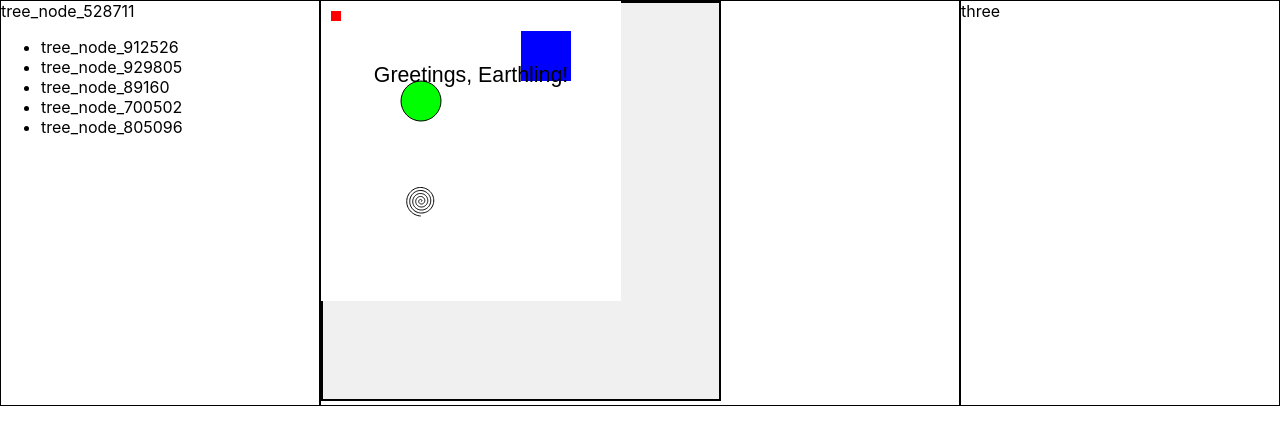
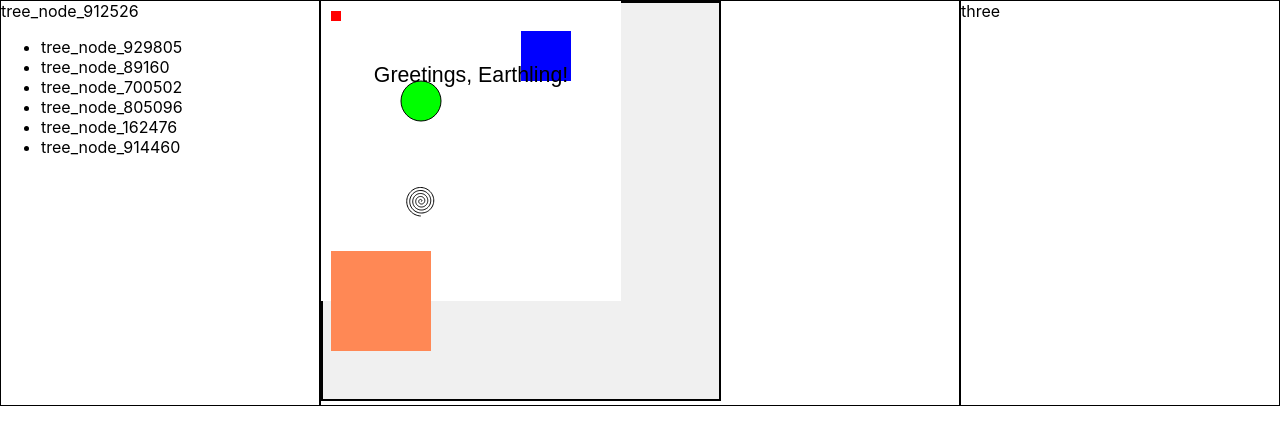
Before and after one commit to joshmarinacci/vized2, a React (Create React App) app: page / in a window 1280 px wide. Shown: the top 444 px of the page. Built offline with nearby package versions, Linux system fonts and the light colour scheme.

Commit message:
improve rendering turn selection back on

```diff
--- a/src/App.tsx
+++ b/src/App.tsx
@@ -29,6 +29,14 @@ export function make_default_tree() {
     root.components.push(new RectShapeObject())
     root.components.push(new FilledShapeObject('white'))
 
+    {
+        let rect3 = new TreeNodeImpl()
+        rect3.components.push(new RectShapeObject())
+        rect3.components.push(new BoundedShapeObject(new Rect(10, 250, 100, 100)))
+        rect3.components.push(new FilledShapeObject("#ff8855"))
+        rect3.components.push(new MovableBoundedShape(rect3))
+        add_child_to_parent(rect3, root)
+    }
     {
         let rect1 = new TreeNodeImpl()
         rect1.components.push(new RectShapeObject())
@@ -92,8 +100,9 @@ function TreeView(props:{root:TreeNode}) {
     </div>
 }
 
-export function setup_state():GlobalState {
+export function setup_state(root:TreeNode):GlobalState {
     let state:GlobalState = new GlobalState()
+    state.set_root(root)
     // state.props_renderers.push(new FilledShapePropRenderer(state))
     // state.jsonexporters.push(new FilledShapeJSONExporter())
     state.powerups.push(new BoundedShapePowerup())
@@ -108,7 +117,7 @@ export function setup_state():GlobalState {
 
 function App() {
     let root = make_default_tree()
-    let state = setup_state()
+    let state = setup_state(root)
     return (
         <div className="App">
             <IDEGrid title={"foo"}>
--- a/src/bounded_shape.ts
+++ b/src/bounded_shape.ts
@@ -141,10 +141,9 @@ export class BoundedShapePickSystem implements PickingSystem {
     }
 
     pick(pt: Point, state: GlobalState): TreeNode[] {
-        return []
-        // let picked = []
-        // this._test_node(pt, state.get_root(), picked)
-        // return picked
+        let picked:TreeNode[] = []
+        this._test_node(pt, state.get_root(), picked)
+        return picked
     }
 
     private _test_node(pt: Point, node: TreeNode, collect: TreeNode[]) {
@@ -162,6 +161,6 @@ export class BoundedShapePickSystem implements PickingSystem {
 export class BoundedShapePowerup implements Powerup {
     init(state: GlobalState) {
         // state.props_renderers.push(new BoundedShapePropRenderingSystem(state))
-        // state.pickers.push(new BoundedShapePickSystem())
+        state.pickers.push(new BoundedShapePickSystem())
     }
 }
--- a/src/canvas.tsx
+++ b/src/canvas.tsx
@@ -1,5 +1,13 @@
-import React, {useContext, useEffect, useRef, useState} from "react";
-import {GlobalState, Point, TreeNode} from "./common";
+import React, {useEffect, useRef, useState} from "react";
+import {
+    GlobalState,
+    Handle,
+    MouseGestureDelegate,
+    Movable,
+    MovableName,
+    Point, Resizable, ResizableName,
+    TreeNode
+} from "./common";
 
 //         draw_node(ctx: CanvasRenderingContext2D, root: TreeNode) {
 //             this.state.renderers.forEach((rend) => rend.render(ctx, root, this.state))
@@ -18,13 +26,107 @@ function draw_node(state:GlobalState, ctx: CanvasRenderingContext2D, root: TreeN
     root.children.forEach(ch => draw_node(state, ctx, ch))
 }
 
+class MouseMoveDelegate implements MouseGestureDelegate {
+    press_point: Point
+    private state: GlobalState;
+
+    constructor(state: GlobalState) {
+        this.press_point = new Point(0,0)
+        this.state = state
+    }
+
+    press(e: MouseEvent, pt:Point) {
+        this.press_point = pt
+        let shapes:TreeNode[] = []
+        this.state.pickers.forEach(pk => shapes.push(...pk.pick(this.press_point, this.state)))
+        e.shiftKey ? this.state.selection.add(shapes) : this.state.selection.set(shapes)
+        this.refresh_handles(shapes)
+        this.state.dispatch('selection-change',{})
+    }
+
+    move(e: MouseEvent, pt:Point) {
+        if (!this.press_point) return
+        let drag_point = pt
+        let diff = drag_point.subtract(this.press_point)
+        this.press_point = drag_point
+        let movables: TreeNode[] = this.state.selection.get().filter(sh => sh.has_component(MovableName))
+        movables.forEach(node => {
+            let mov: Movable = node.get_component(MovableName) as Movable
+            mov.moveBy(diff)
+        })
+        this.state.active_handles.forEach(h => h.update_from_node())
+        this.state.dispatch('refresh', {})
+    }
+
+    release(e: MouseEvent, pt:Point) {
+        // @ts-ignore
+        this.press_point = null
+        this.state.dispatch('object-changed',{})
+    }
+
+    private refresh_handles(shapes: any[]) {
+        this.state.active_handles = []
+        shapes.forEach(shape => {
+            if (shape.has_component(ResizableName)) {
+                let res: Resizable = shape.get_component(ResizableName) as Resizable
+                this.state.active_handles.push(res.get_handle())
+            }
+        })
+    }
+}
+
+class HandleMoveDelegate implements MouseGestureDelegate {
+    private state: GlobalState;
+    private handle: Handle;
+    private start: Point;
+
+    constructor(state: GlobalState, hand: Handle) {
+        this.state = state
+        this.start = new Point(0,0)
+        this.handle = hand
+    }
+
+    press(e: MouseEvent, pt:Point) {
+        this.log("pressed on handle")
+        this.start = pt
+    }
+
+    move(e: MouseEvent, pt:Point) {
+        let curr = pt//toCanvasPoint(e,this.canvas)
+        let diff = curr.subtract(this.start)
+        this.handle.moveBy(diff)
+        this.start = curr
+        this.state.dispatch('refresh', {})
+    }
+
+    release(e: MouseEvent) {
+        this.state.dispatch('object-changed',{})
+    }
+
+    private log(...args:any) {
+        console.log("HandleMouseDelegate:", ...args)
+    }
+}
+
 export function CanvasView(props:{root:TreeNode, state:GlobalState}) {
     const [pan_offset, set_pan_offset] = useState(new Point(0,0))
     const [zoom_level, set_zoom_level] = useState(0)
+    const [delegate, set_delegate] = useState<MouseGestureDelegate|null>()
     let canvas = useRef<HTMLCanvasElement>(null)
 
+    function toCanvasPoint(e: MouseEvent) {
+        let target: HTMLElement = e.target as HTMLElement
+        let bounds = target.getBoundingClientRect()
+        let cp = new Point(e.clientX - bounds.x, e.clientY - bounds.y)
+        let pt = cp.subtract(pan_offset)
+        let scale = Math.pow(2,zoom_level)
+        return pt.multiply(1/scale)
+    }
+    const over_handle = (e: MouseEvent) => {
+        let pt = toCanvasPoint(e)
+        return props.state.active_handles.find(hand => hand.contains(pt))
+    }
     function refresh(ctx: CanvasRenderingContext2D, zoom_level: number, width:number,height:number) {
-        console.log("drawing root is",props.root)
         let scale = Math.pow(2,zoom_level)
         ctx.fillStyle = 'black'
         ctx.fillRect(0, 0, width,height)
@@ -43,9 +145,64 @@ export function CanvasView(props:{root:TreeNode, state:GlobalState}) {
             let ctx = can.getContext('2d') as CanvasRenderingContext2D
             refresh(ctx,zoom_level, can.width, can.height)
         }
-    },[canvas])
+    },[canvas,pan_offset])
+
+    useEffect(()=>{
+        let op = () => {
+            let can = canvas.current as HTMLCanvasElement
+            let ctx = can.getContext('2d') as CanvasRenderingContext2D
+            refresh(ctx,zoom_level, can.width, can.height)
+        }
+        props.state.on("selection-change", op)
+        props.state.on("refresh", op)
+        return () => {
+            props.state.off("selection-change",op)
+            props.state.off("refresh",op)
+        }
+    })
+
+    // @ts-ignore
+    const mousedown = (e:MouseEvent<HTMLCanvasElement>) => {
+        // console.log("e",e)
+        //check if pressed on a handle
+        let hand: Handle = over_handle(e) as Handle
+        let del = null
+        if (hand) {
+            del =  new HandleMoveDelegate(props.state,hand)
+        } else {
+            del = new MouseMoveDelegate(props.state)
+        }
+        let pt = toCanvasPoint(e)
+        del.press(e,pt)
+        set_delegate(del)
+    }
+    // @ts-ignore
+    const mousemove = (e:MouseEvent<HTMLCanvasElement>) => {
+        if(delegate) delegate.move(e, toCanvasPoint(e))
+    }
+    // @ts-ignore
+    const mouseup = (e:MouseEvent<HTMLCanvasElement>) => {
+        if(delegate) delegate.release(e, toCanvasPoint(e))
+        set_delegate(null)
+    }
+    // @ts-ignore
+    const wheel = (e:WheelEvent<HTMLCanvasElement>) => {
+        set_pan_offset(new Point(
+            pan_offset.x + e.deltaX / 10,
+            pan_offset.y + e.deltaY / 10
+        ))
+        // this.pan_offset.x += e.deltaX/10
+        // this.pan_offset.y += e.deltaY/10
+        // this.refresh()
+    }
+
     return <div className={'panel center'}>
-        <canvas ref={canvas} width={400} height={400}/>
+        <canvas ref={canvas} width={400} height={400}
+                onMouseDown={mousedown}
+                onMouseMove={mousemove}
+                onMouseUp={mouseup}
+                onWheel={wheel}
+        />
     </div>
 }
     // export class CanvasView {
--- a/src/circle_powerup.ts
+++ b/src/circle_powerup.ts
@@ -66,11 +66,11 @@ export class CircleRendererSystem implements RenderingSystem {
             ctx.beginPath()
             ctx.arc(shape.get_position().x, shape.get_position().y,shape.get_radius(),0,Math.PI*2)
             ctx.fill()
-            // if(state.selection.has(node)) {
-            //     ctx.strokeStyle = 'magenta'
-            //     ctx.lineWidth = 3.5
-            //     ctx.stroke()
-            // }
+            if(state.selection.has(node)) {
+                ctx.strokeStyle = 'magenta'
+                ctx.lineWidth = 3.5
+                ctx.stroke()
+            }
 
         }
     }
@@ -86,10 +86,9 @@ export class CirclePickSystem implements PickingSystem {
     }
 
     pick(pt: Point, state: GlobalState): TreeNode[] {
-        // let picked = []
-        // this._test_node(pt,state.get_root(),picked)
-        // return picked
-        return []
+        let picked:TreeNode[] = []
+        this._test_node(pt,state.get_root(),picked)
+        return picked
     }
 
     private _test_node(pt:Point, node: TreeNode, collect:TreeNode[]) {
@@ -212,7 +211,7 @@ export class CirclePDFExporter implements PDFExporter {
 export class CirclePowerup implements Powerup {
     init(state: GlobalState) {
         // state.props_renderers.push(new CirclePropRendererSystem(state))
-        // state.pickers.push(new CirclePickSystem())
+        state.pickers.push(new CirclePickSystem())
         state.renderers.push(new CircleRendererSystem())
         // state.svgexporters.push(new CircleSVGExporter())
         // state.pdfexporters.push(new CirclePDFExporter())
--- a/src/common.ts
+++ b/src/common.ts
@@ -1,9 +1,53 @@
+export type Callback = (arg:any) => void
+export type EVENT_TYPES = "refresh" | "selection-change" | "prop-change" | "object-changed"
+
 export class GlobalState {
     renderers: RenderingSystem[]
     powerups: Powerup[]
+    pickers: PickingSystem[]
+    active_handles: Handle[]
+    selection: SelectionSystem
+    private listeners: Map<string, Callback[]>
+    private root: TreeNode
+
     constructor() {
         this.renderers = []
         this.powerups = []
+        this.pickers = []
+        this.active_handles = []
+        this.selection = new SelectionSystem()
+        this.listeners = new Map<string, Callback[]>()
+        // @ts-ignore
+        this.root = null
+    }
+    set_root(tree: TreeNode) {
+        this.root = tree
+    }
+    get_root(): TreeNode {
+        return this.root
+    }
+    on(type: EVENT_TYPES, cb: Callback) {
+        this._get_listeners(type).push(cb)
+    }
+    off(type: EVENT_TYPES, cb:Callback) {
+        let list = this._get_listeners(type)
+        let n = list.indexOf(cb)
+        if(n > 0) list.splice(n,1)
+    }
+
+    private _get_listeners(type: string):Callback[] {
+        if (!this.listeners.has(type)) this.listeners.set(type, [])
+        // @ts-ignore
+        return this.listeners.get(type)
+    }
+
+    dispatch(type: EVENT_TYPES, payload: any) {
+        // this.log("dispatching",type,payload)
+        this._get_listeners(type).forEach(cb => cb(payload))
+    }
+
+    private log(...args:any[]) {
+        console.log("GLOBAL:", ...args)
     }
 }
 
@@ -59,7 +103,6 @@ export class Rect {
         return true
     }
 }
-
 
 export interface Component {
     name: string,
@@ -204,9 +247,9 @@ export abstract class Handle extends Rect {
 }
 
 export interface MouseGestureDelegate {
-    press(e: MouseEvent):void
-    move(e: MouseEvent):void
-    release(e: MouseEvent):void
+    press(e: MouseEvent, pt:Point):void
+    move(e: MouseEvent, pt:Point):void
+    release(e: MouseEvent, pt:Point):void
 }
 
 // export class FilledShapePropRenderer implements PropRenderingSystem {
--- a/src/rect_powerup.ts
+++ b/src/rect_powerup.ts
@@ -39,21 +39,21 @@ export class RectRendererSystem implements RenderingSystem {
 
     render(ctx: CanvasRenderingContext2D, node: TreeNode, state: GlobalState): void {
         if (node.has_component(BoundedShapeName) && node.has_component(RectShapeName)) {
-            let bd: BoundedShape = <BoundedShape>node.get_component(BoundedShapeName)
+            let bd: BoundedShape = node.get_component(BoundedShapeName) as BoundedShape
             let rect = bd.get_bounds()
 
             if (node.has_component(FilledShapeName)) {
-                let color: FilledShape = <FilledShape>node.get_component(FilledShapeName)
+                let color: FilledShape = node.get_component(FilledShapeName) as FilledShape
                 ctx.fillStyle = color.get_color()
             } else {
                 ctx.fillStyle = 'magenta'
             }
             ctx.fillRect(rect.x, rect.y, rect.w, rect.h)
-            // if (state.selection.has(node)) {
-            //     ctx.strokeStyle = 'magenta'
-            //     ctx.lineWidth = 3.5
-            //     ctx.strokeRect(rect.x, rect.y, rect.w, rect.h)
-            // }
+            if (state.selection.has(node)) {
+                ctx.strokeStyle = 'magenta'
+                ctx.lineWidth = 3.5
+                ctx.strokeRect(rect.x, rect.y, rect.w, rect.h)
+            }
         }
     }
 
--- a/src/spiral.ts
+++ b/src/spiral.ts
@@ -97,13 +97,13 @@ class SpiralRendererSystem implements RenderingSystem {
             }
             ctx.stroke()
 
-            // if(state.selection.has(node)) {
-            //     ctx.strokeStyle = 'magenta'
-            //     ctx.lineWidth = 3.5
-            //     ctx.beginPath()
-            //     ctx.arc(0,0,spiral.get_radius(),0,Math.PI*2)
-            //     ctx.stroke()
-            // }
+            if(state.selection.has(node)) {
+                ctx.strokeStyle = 'magenta'
+                ctx.lineWidth = 3.5
+                ctx.beginPath()
+                ctx.arc(0,0,spiral.get_radius(),0,Math.PI*2)
+                ctx.stroke()
+            }
 
             ctx.restore()
         }
@@ -118,10 +118,9 @@ export class SpiralPickSystem implements PickingSystem {
     }
 
     pick(pt: Point, state: GlobalState): TreeNode[] {
-        // let picked = []
-        // this._test_node(pt,state.get_root(),picked)
-        // return picked
-        return []
+        let picked:TreeNode[] = []
+        this._test_node(pt,state.get_root(),picked)
+        return picked
     }
 
     private _test_node(pt:Point, node: TreeNode, collect:TreeNode[]) {
@@ -248,7 +247,7 @@ export class MovableSpiralObject implements Movable {
 export class SpiralPowerup implements Powerup {
     init(state: GlobalState) {
         // state.props_renderers.push(new SpiralPropRendererSystem(state))
-        // state.pickers.push(new SpiralPickSystem())
+        state.pickers.push(new SpiralPickSystem())
         state.renderers.push(new SpiralRendererSystem())
         // state.svgexporters.push(new SpiralSVGExporter())
         // state.pdfexporters.push(new SpiralPDFExporter())
--- a/src/text_powerup.ts
+++ b/src/text_powerup.ts
@@ -114,14 +114,13 @@ class TextRenderingSystem implements RenderingSystem {
             }
             ctx.fillText(tn.get_content(),h_offset,v_offset )
             ctx.restore()
-            // if (state.selection.has(node)) {
-            //     ctx.save()
-            //     ctx.strokeStyle = 'magenta'
-            //     ctx.lineWidth = 3.5
-            //     ctx.strokeRect(bounds.x,bounds.y,bounds.w,bounds.h)//h_offset, v_offset, rect.w, rect.h)
-            //     ctx.restore()
-            // }
-
+            if (state.selection.has(node)) {
+                ctx.save()
+                ctx.strokeStyle = 'magenta'
+                ctx.lineWidth = 3.5
+                ctx.strokeRect(bounds.x,bounds.y,bounds.w,bounds.h)//h_offset, v_offset, rect.w, rect.h)
+                ctx.restore()
+            }
         }
     }
 
```
